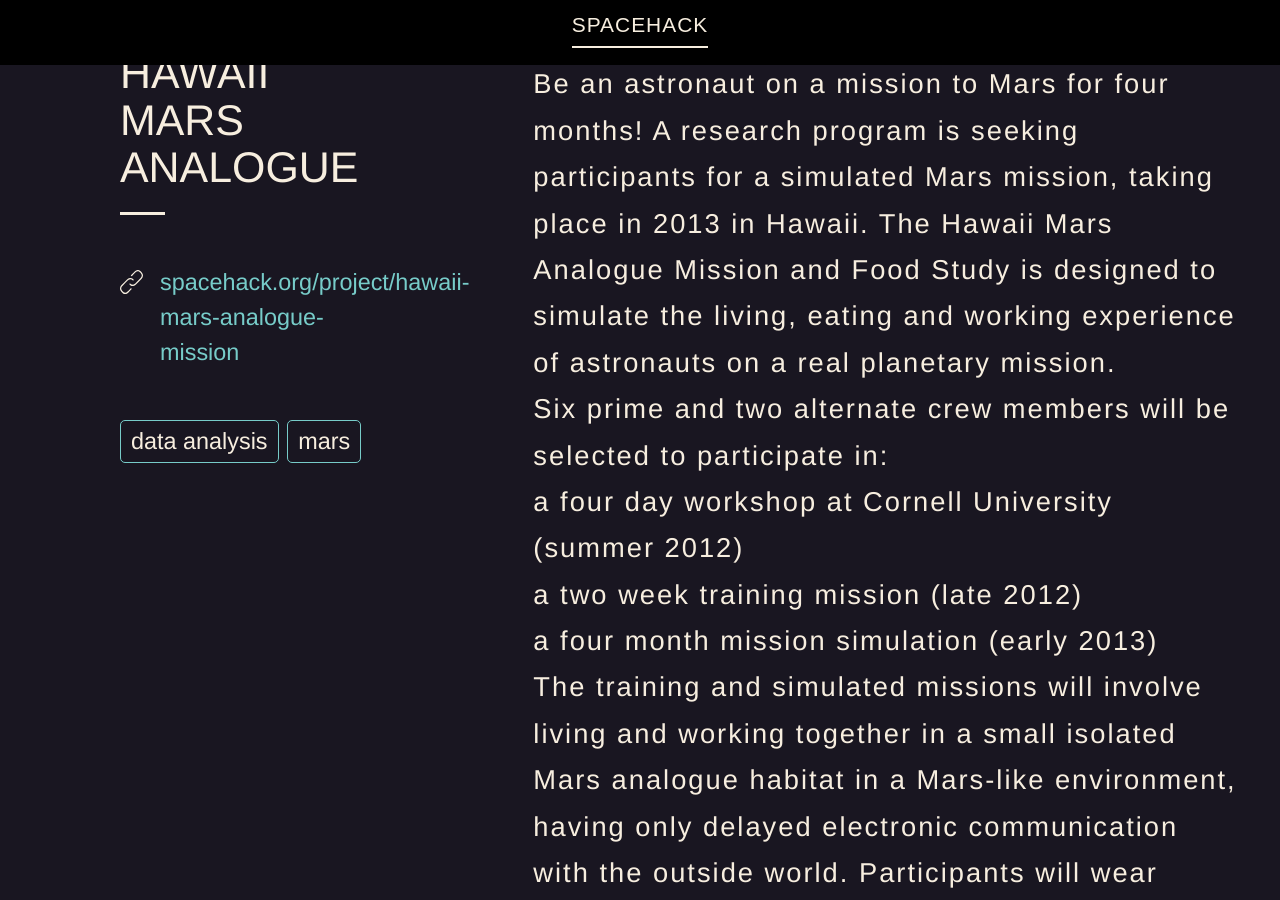
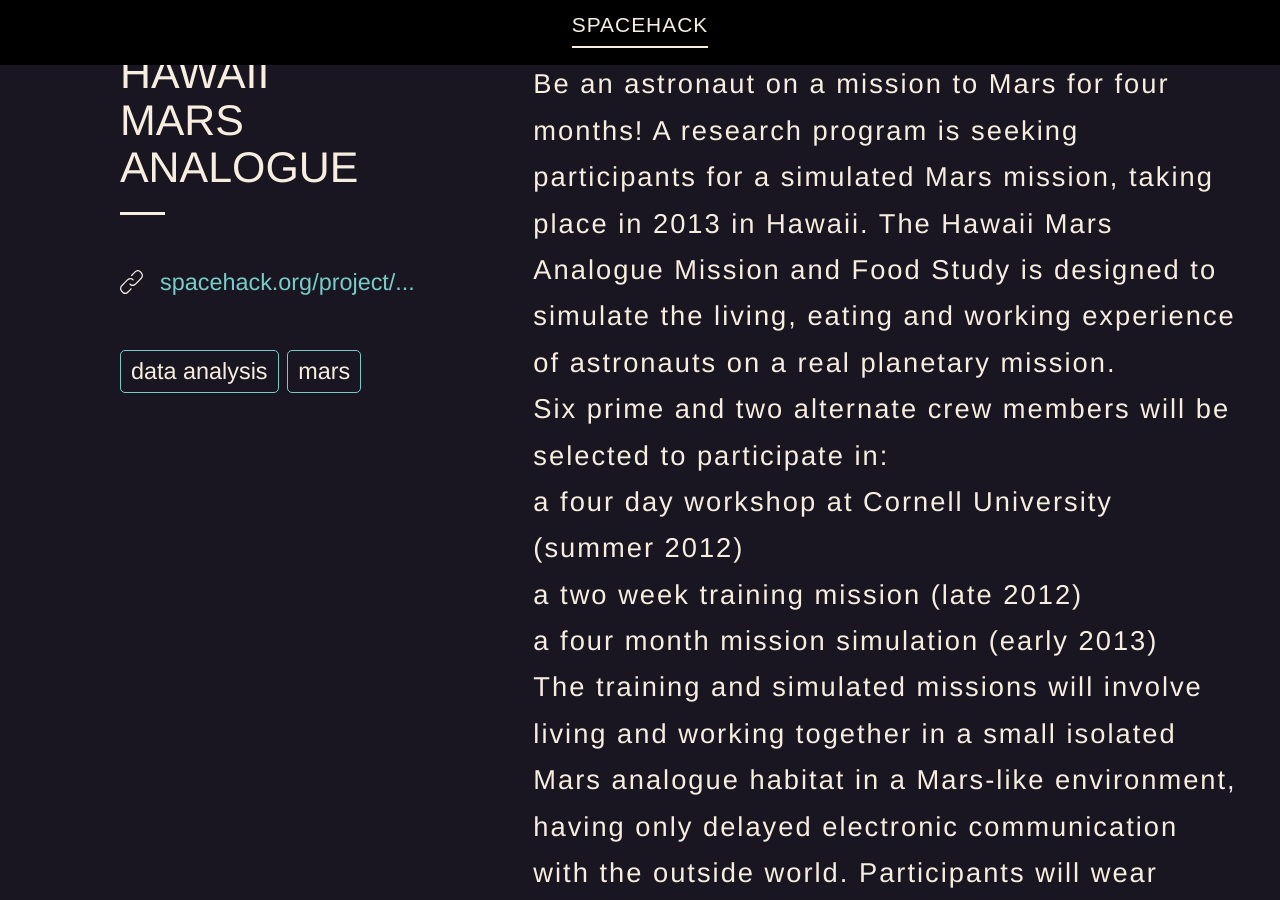
Before and after one commit to basilleaf/spacehack.org, a Jekyll site: the page built from previous/hawaiimarsanaloguemission.md, in a window 1280 px wide and 900 px high. Built offline with Jekyll 4.4.1, drawn with Linux system fonts in a browser that asks for light colours.

Commit message:
truncates link labels on project pages when they are too long

```diff
--- a/_layouts/post.html
+++ b/_layouts/post.html
@@ -24,17 +24,17 @@ layout: default
 
       {% if page.website %}
         {% assign web_label = page.website | split:'://' | last %}
-        <li class = "link"><a href = "{{ page.website }}">{{ web_label }}</a></li>
+        <li class = "link"><a href = "{{ page.website }}">{{ web_label | truncate: 25 }}</a></li>
       {% endif %}
 
       {% if page.twitter %}
         {% assign twitter_label = page.twitter | split:'twitter.com/' | last %}
-        <li class = "twitter"><a href = "{{ page.twitter }}">{{ twitter_label }}</a></li>
+        <li class = "twitter"><a href = "{{ page.twitter }}">{{ twitter_label | truncate: 25 }}</a></li>
       {% endif %}
 
       {% if page.facebook %}
         {% assign fb_label = page.facebook | split:'facebook.com/' | last %}
-        <li class = "facebook"><a href = "{{ page.facebook }}">{{ fb_label }}</a></li>
+        <li class = "facebook"><a href = "{{ page.facebook }}">{{ fb_label | truncate: 25 }}</a></li>
       {% endif %}
 
     </ul>
```
